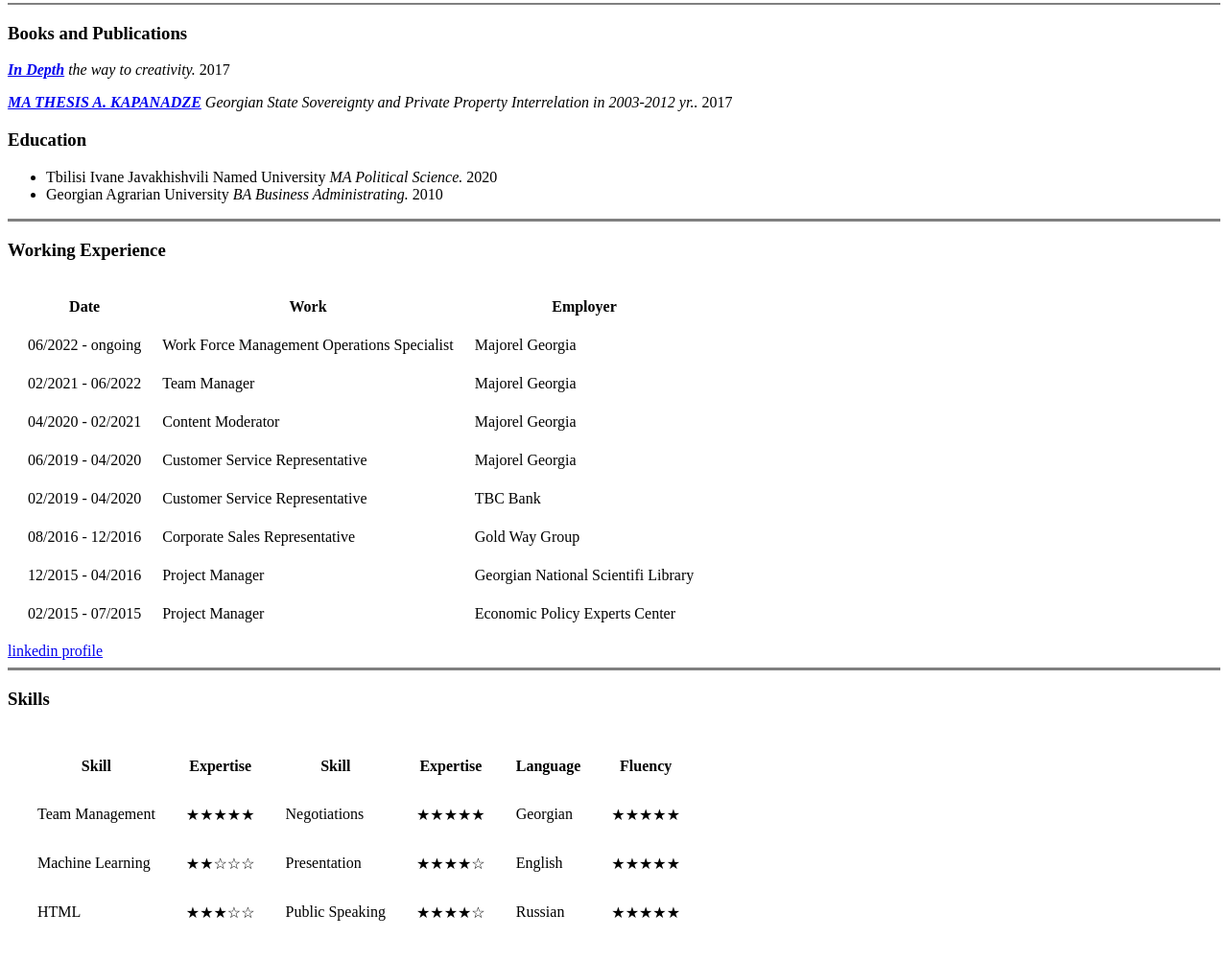
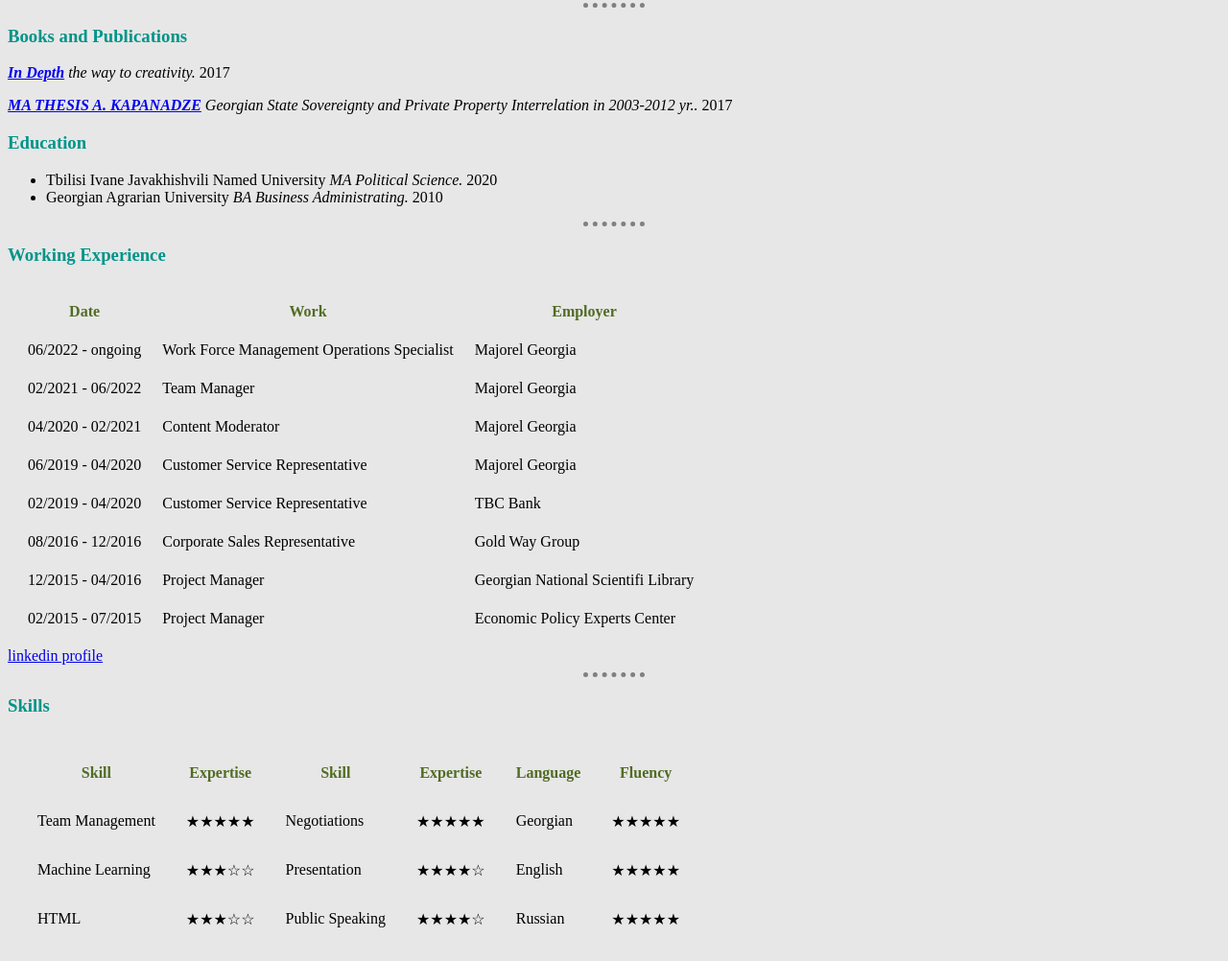
Before and after one commit to amiran11/Amiran-s-CV, a plain HTML site: page index.html in a window 1280 px wide. Shown: the part 359-1361 px from the top of the page at 96% size. Drawn offline with Linux system fonts and the light colour scheme.

Commit message:
version 1.0

```diff
--- a/index.html
+++ b/index.html
@@ -4,6 +4,7 @@
 <head>
   <meta charset="utf-8">
   <title> 🄰 Amiran's Pesonal Site</title>
+  <link rel="stylesheet" href="styles.css">
 </head>
 <body>
   <table cellspacing="20">
@@ -18,7 +19,7 @@
   </table>
 
 
-  <hr size="2" noshade>
+  <hr>
   <h3>Books and Publications</h3>
   <p><em><strong><a href="https://www.kobo.com/ww/en/ebook/in-depth-7">In Depth</a></strong> the way to creativity.</em> 2017</p>
   <p><em><strong><a href="https://www.academia.edu/85780912/MA_THESIS_A_KAPANADZE">MA THESIS A. KAPANADZE</a></strong> Georgian State Sovereignty and Private Property Interrelation in 2003-2012 yr..</em> 2017</p>
@@ -27,7 +28,7 @@
     <li>Tbilisi Ivane Javakhishvili Named University <em>MA Political Science.</em> 2020</li>
     <li>Georgian Agrarian University <em>BA Business Administrating.</em> 2010</li>
   </ul>
-  <hr size="3" noshade>
+  <hr>
   <table cellspacing="20">
     <h3>Working Experience</h3>
     <tr>
@@ -82,7 +83,7 @@
 
   </table>
   <a href="https://www.linkedin.com/in/amiran-kapanadze-97039599/">linkedin profile</a>
-  <hr size="3" noshade>
+  <hr>
   <table cellspacing="30">
     <h3>Skills</h3>
     <thead>
@@ -102,7 +103,7 @@
         <td>Georgian</td><td>★★★★★</td>
       </tr>
       <tr>
-        <td>Machine Learning</td><td>★★☆☆☆</td>
+        <td>Machine Learning</td><td>★★★☆☆</td>
         <td>Presentation</td><td>★★★★☆</td>
         <td>English</td><td>★★★★★</td>
       </tr>
--- /dev/null
+++ b/styles.css
@@ -0,0 +1,17 @@
+body{background-color: #e7e7e7;}
+hr{border-color: grey;
+  border-top-style: none;
+  border-right-style: none;
+  border-left-style: none;
+  border-bottom-style: dotted;
+  border-bottom-width: 5px;
+  width: 5%;}
+h1{
+  color:#66bfbf;
+}
+h3{
+  color:#009489;
+}
+th{
+  color:#516c24;
+}
```
Also changed, not shown: Contact Me.html (+1 -1 lines), Hobbies.html (added, +16 -0 lines).
